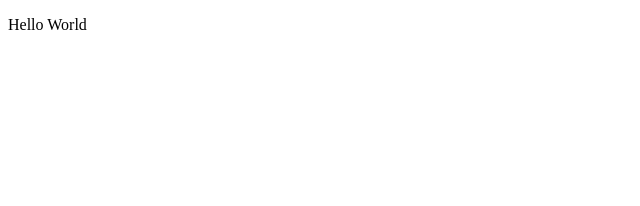
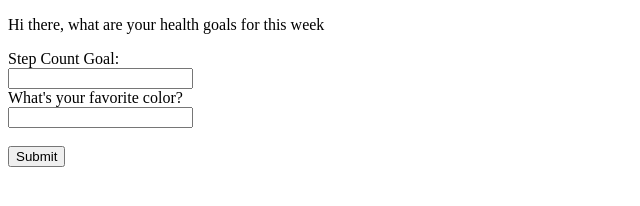
Before and after one commit to matthewdressa/Fitbit_pipeline, a plain HTML site: page index.html in a window 1280 px wide. Shown: the whole page, without its empty margins (0-640 px from the left). Drawn offline with Linux system fonts and the light colour scheme.

Commit message:
submit button

```diff
--- a/index.html
+++ b/index.html
@@ -8,6 +8,16 @@
     <!-- <link rel="stylesheet" href="style.css"> -->
   </head>
   <body>
-      <p>Hello World</p>
+      <p>Hi there, what are  your health goals for this week</p>
+
+      <form>
+        <label for="fname">Step Count Goal:</label><br>
+        <input type="text" id="fname" name="fname"><br>
+        <label for="lname">What's your favorite color?</label><br>
+        <input type="text" id="lname" name="lname"></form><br>
+        <input type="submit" value="Submit">
+
+      </form>
+
   </body>
 </html>
```
